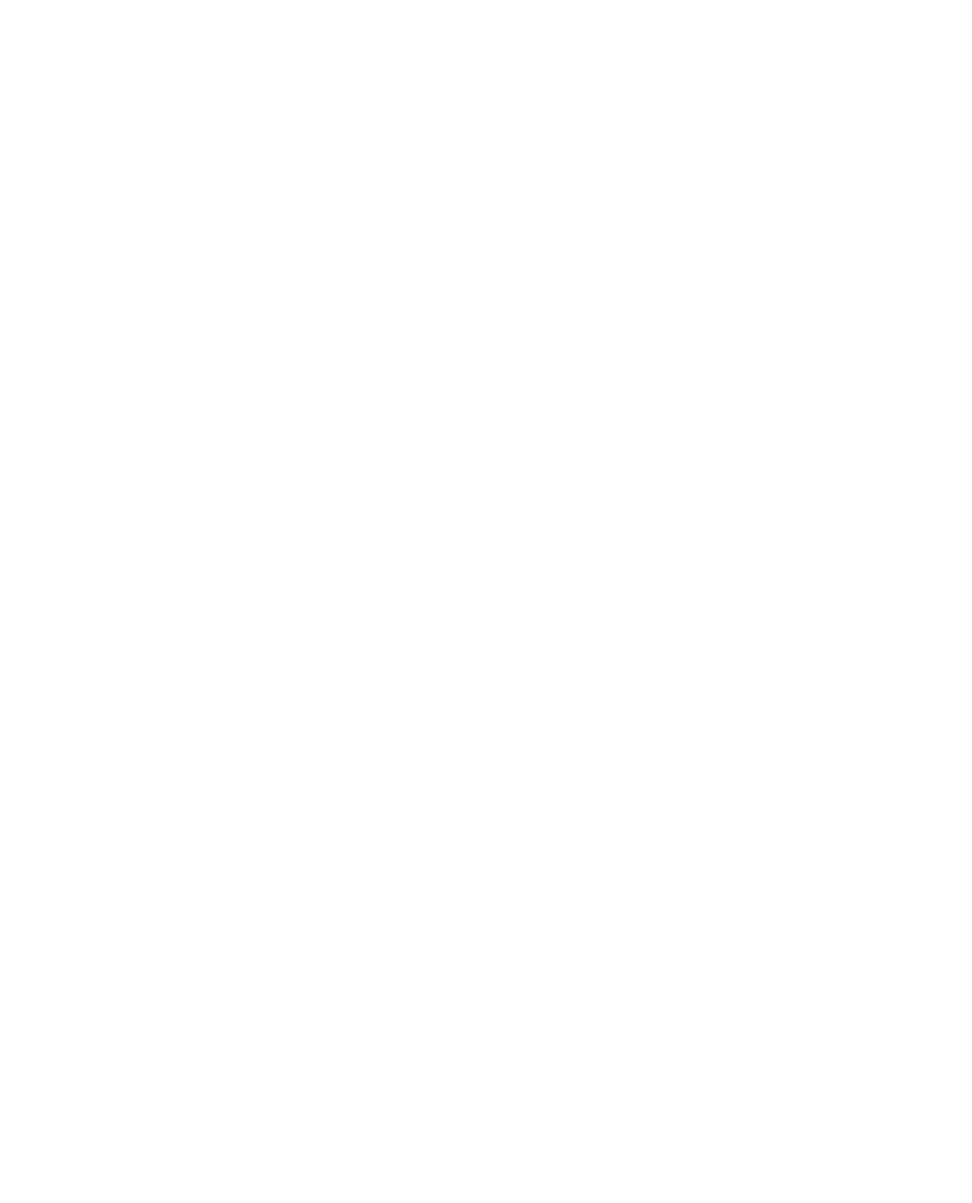
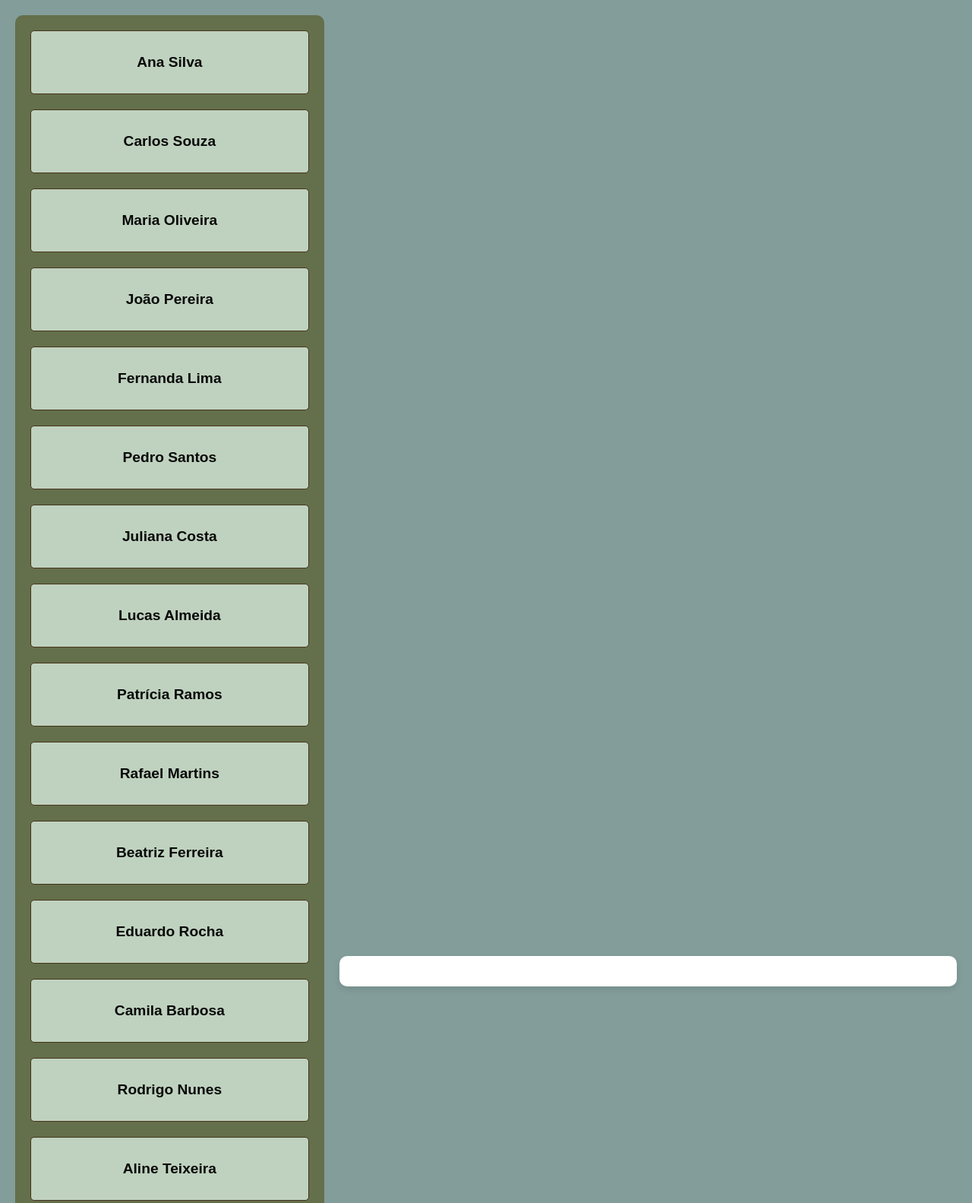
Before and after one commit to Clar-Junior/cause-effect-app, a website with bundled scripts: page index.html in a window 1280 px wide. Shown: the top 1583 px of the page at 76% size. Before the commit the page ends 800 px from the top, so only its background shows below. Built offline with nearby package versions, Linux system fonts and the light colour scheme.

Commit message:
feat: left panel list names. right panel show card.

```diff
--- a/app/js/data.js
+++ b/app/js/data.js
@@ -24,3 +24,4 @@ const people = [
   {name: "Renata Machado", street: "Rua Azul, 232", city: "Palmas", state: "TO", country: "Brasil", telephone: "+55 63 99876-1234", birthday: "1993-12-11"},
   {name: "André Fonseca", street: "Av. Amarela, 343", city: "Porto Velho", state: "RO", country: "Brasil", telephone: "+55 69 98765-4321", birthday: "1989-01-26"}
 ];
+export default people;
--- a/app/main.css
+++ b/app/main.css
@@ -0,0 +1,87 @@
+* {
+    margin: 0;
+    padding: 0;
+    box-sizing: border-box;
+}
+
+body {
+    font-family: "Arial", sans-serif;
+    background-color: #839D9A;
+    color: #080808;
+}
+#app {
+    display: grid;
+    grid-template-columns: 1fr 2fr;
+    align-items: center;
+    gap: 20px;
+    padding: 20px;
+    width: 100%;
+    height: 100vh;
+}
+#left_panel {
+    display: flex;
+    flex-direction: column;
+    gap: 20px;
+    width: 100%;
+    height: 100%;
+    padding: 20px;
+    border-radius: 10px;
+    background-color: #646F4B;
+}
+#left_panel h1 {
+    font-size: 2.5rem;
+}
+#left_panel p {
+    font-size: 1.2rem;
+    line-height: 1.5;
+}
+
+
+/* Person Card Styles */
+.person-card {
+  border: 1px solid #46351D;
+  padding: 30px 15px;
+  margin: 0px;
+  border-radius: 5px;
+  background-color: #BFD2BF;
+  display: flex;
+  align-items: center;
+  justify-content: center;
+}
+.person-card:hover {
+  background-color: #839D9A;
+}
+.person-card:hover > h3 {
+  color: #46351D;
+}
+.person-card h3 {
+  font-size: 1.2rem;
+}
+
+/* Right Panel Styles */
+#right_panel {
+    gap: 20px;
+    width: 100%;
+    height: fit-content;
+    padding: 20px;
+    border-radius: 10px;
+    background-color: #fff;
+    box-shadow: 0 4px 8px rgba(0, 0, 0, 0.1);
+}
+.person-card-details {
+    display: flex;
+    flex-direction: column;
+    gap: 10px;
+    font-size: 1.2rem;
+    margin: 5px 0;
+
+}
+#right_panel:hover {
+    background-color: #46351D;
+    color: #fff;
+    transition: background-color 0.3s ease, color 0.3s ease;
+}
+
+#name, #street, #phone, #birthday {
+
+}
--- a/app/main.js
+++ b/app/main.js
@@ -0,0 +1,44 @@
+import people from './js/data.js';
+
+
+const leftPanel = document.getElementById('left_panel');
+const rightPanel = document.getElementById('right_panel');
+
+function createPersonCard(person) {
+  const card = document.createElement('div');
+  card.className = 'person-card';
+  card.innerHTML = `
+    <h3>${person.name}</h3>
+    `
+  return card;
+}
+
+people.forEach(person => {
+  const card = createPersonCard(person);
+  leftPanel.appendChild(card);
+});
+
+
+function createPersonDetails(person) {
+    const card = document.createElement("div");
+    card.className = "person-card-details";
+    card.innerHTML = `
+    <h3 id="name">${person.name}</h3>
+    <p id="street"><strong>Endereço:</strong> ${person.street}, ${person.city} - ${person.state}, ${person.country}</p>
+    <p id="phone"><strong>Telefone:</strong> ${person.telephone}</p>
+    <p id="birthday"><strong>Aniversário:</strong> ${new Date(person.birthday).toLocaleDateString()}</p>
+    `;
+    return card;
+}
+
+// Adiciona evento de clique para mostrar detalhes
+leftPanel.addEventListener('click', (event) => {
+    const card = event.target.closest('.person-card');
+    if (card) {
+        const name = card.querySelector('h3').textContent;
+        const person = people.find(p => p.name === name);
+        const details = createPersonDetails(person);
+        rightPanel.innerHTML = '';
+        rightPanel.appendChild(details);
+    }
+});
--- a/index.html
+++ b/index.html
@@ -10,12 +10,12 @@
     <!-- semantic html -->
     <main id="app">
         <!-- painel lateral esquerdo -->
-        <article></article>
+        <article id="left_panel"></article>
 
         <!-- painel lateral direito -->
-        <article></article>
+        <article id="right_panel"></article>
     </main>
 
-    <script src="./app/main.js"></script>
+    <script src="./app/main.js" type="module"></script>
 </body>
 </html>
```
Also changed, not shown: 1 other file.
